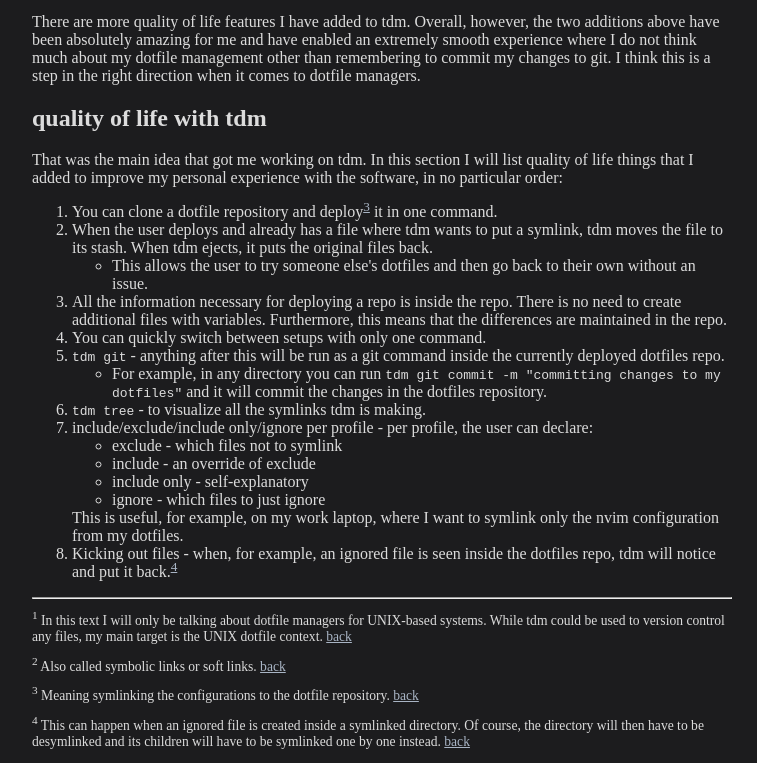
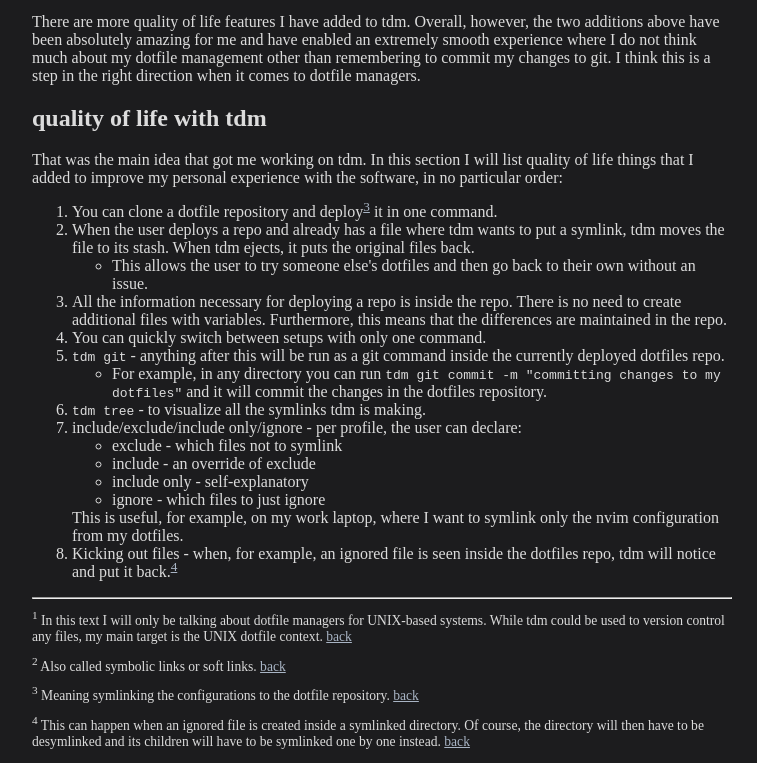
Before and after one commit to tad34s/tad34s.github.io, a plain HTML site: page projects/tdm/tdm.html in a window 1280 px wide. Shown: the part 2982-3745 px from the top of the page, without its empty margins (258-1015 px from the left). Drawn offline with Linux system fonts and the light colour scheme.

Commit message:
Changing wording in tdm

```diff
--- a/projects/tdm/tdm.html
+++ b/projects/tdm/tdm.html
@@ -247,7 +247,7 @@ $ tdm use desktop
     <ol>
         <li>You can clone a dotfile repository and deploy<sup><a href="#fn3" id="ref3">3</a></sup> it in one command.</li>
         <li>
-            When the user deploys and already has a file where tdm wants to put a symlink, tdm moves the file to its stash.
+            When the user deploys a repo and already has a file where tdm wants to put a symlink, tdm moves the file to its stash.
             When tdm ejects, it puts the original files back.
             <ul>
                 <li>This allows the user to try someone else's dotfiles and then go back to their own without an issue.</li>
@@ -271,7 +271,7 @@ $ tdm use desktop
         </li>
         <li><code>tdm tree</code> - to visualize all the symlinks tdm is making.</li>
         <li>
-            include/exclude/include only/ignore per profile - per profile, the user can declare:
+            include/exclude/include only/ignore - per profile, the user can declare:
             <ul>
                 <li>exclude - which files not to symlink</li>
                 <li>include - an override of exclude</li>
```
